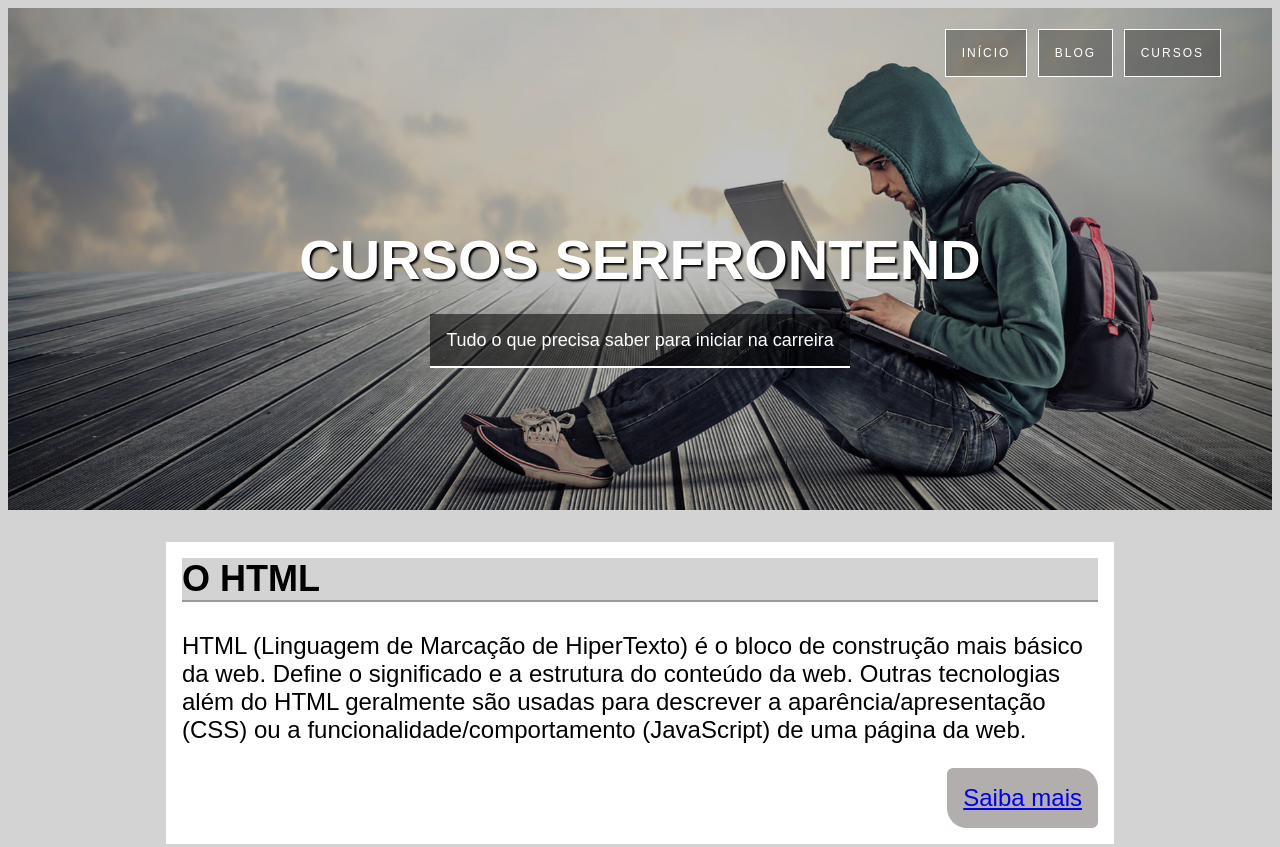
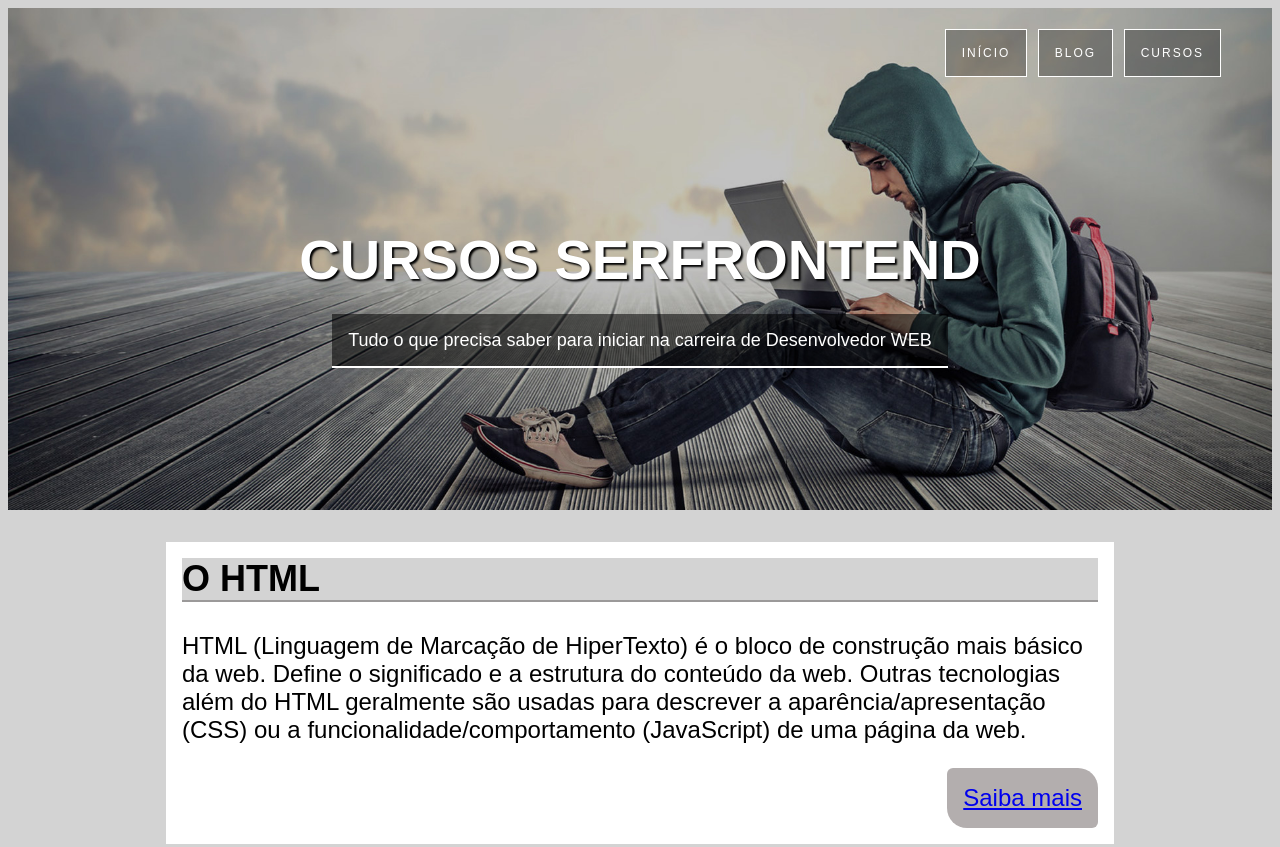
Before and after one commit to FabianoA-Araujo/HeroProject, a plain HTML site: page index.html in a window 1280 px wide. Shown: the top 847 px of the page. Drawn offline with Linux system fonts and the light colour scheme.

Commit message:
On branch main Changes to be committed: 	modified:   index.html

```diff
--- a/index.html
+++ b/index.html
@@ -19,7 +19,7 @@
 
     <div class="cabeçalho-conteudo">
         <h1>Cursos serfrontend</h1>
-        <p>Tudo o que precisa saber para iniciar na carreira</p>
+        <p>Tudo o que precisa saber para iniciar na carreira de Desenvolvedor WEB</p>
     </div>
 
 
```
